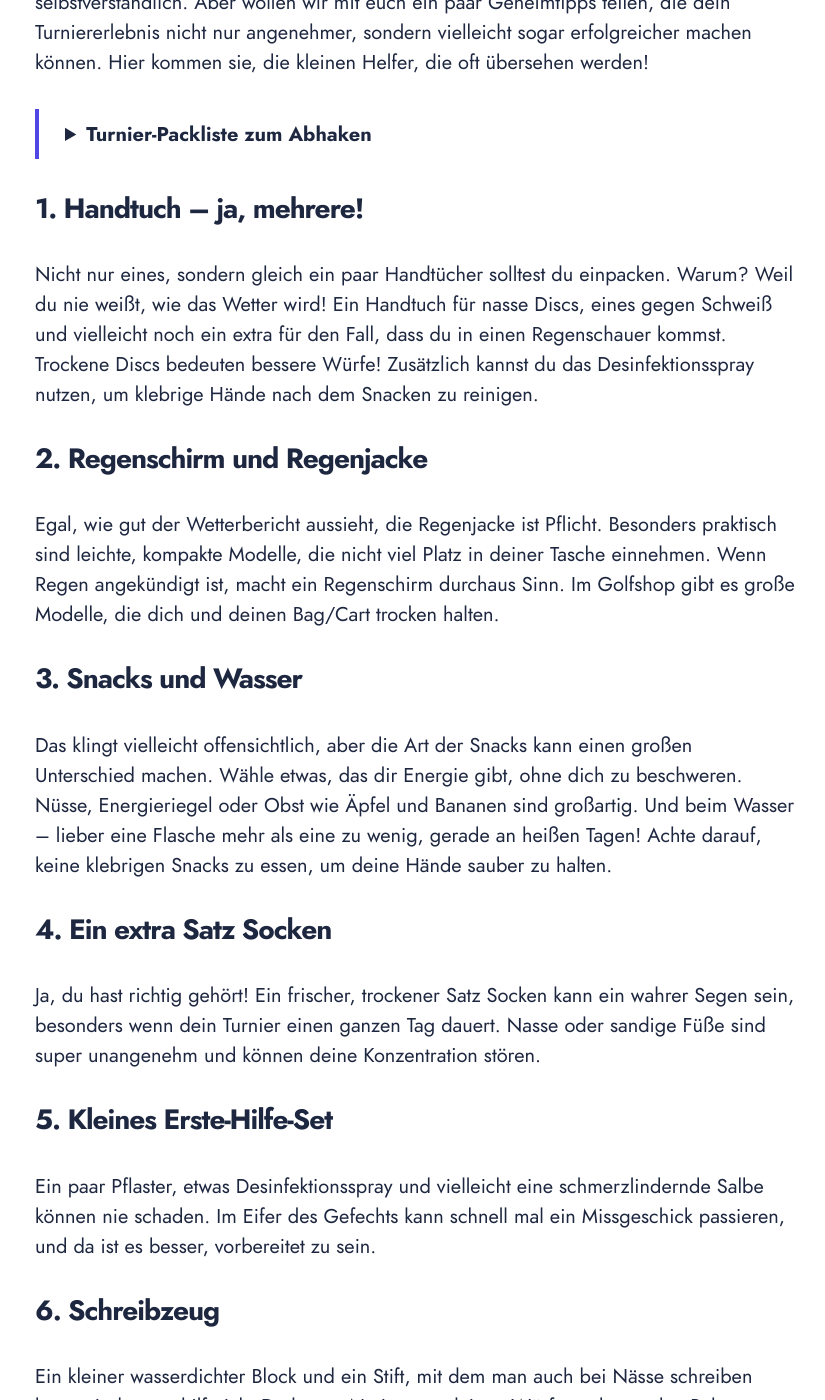
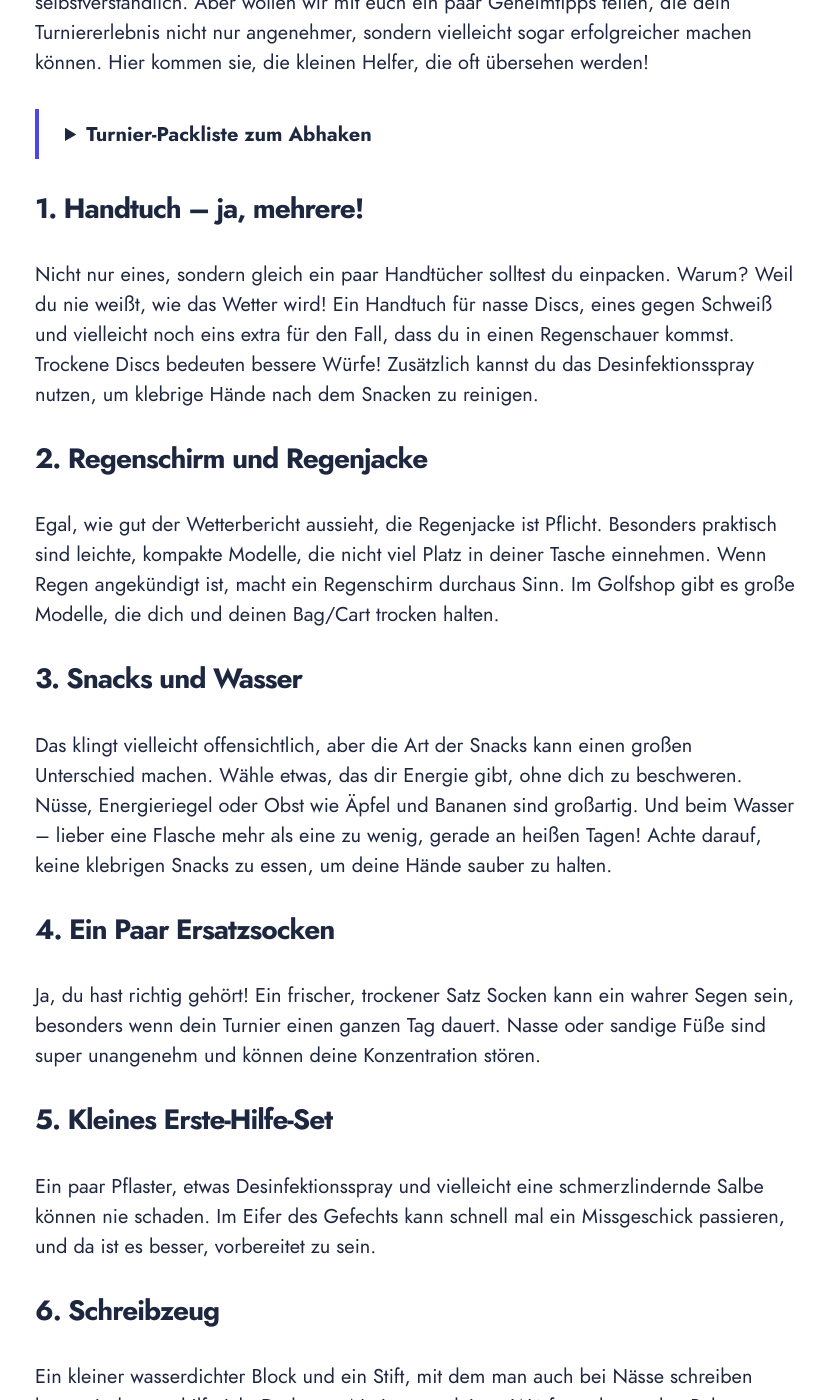
Before and after one commit to maxgreive/syndikat-web, a Jekyll site: the page built from _posts/2024-04-29-turnier-packliste.md, in a window 1280 px wide and 1400 px high, scrolled down 725 px. Shown: the whole window, without its empty margins (225-1050 px from the left). Built offline with Jekyll 4.4.1, drawn with Linux system fonts in a browser that asks for light colours; some web fonts are replaced.

Commit message:
packing list tweaks

```diff
--- a/_includes/snippets/checklist.html
+++ b/_includes/snippets/checklist.html
@@ -32,6 +32,7 @@
         const currentList = storedData ? JSON.parse(storedData) : {};
 
         for (const entry in currentList) {
+            if (!document.querySelector(`[data-value=${entry}]`)) continue;
             document.querySelector(`[data-value=${entry}]`).checked = currentList[entry];
         }
 
--- a/_posts/2024-04-29-turnier-packliste.md
+++ b/_posts/2024-04-29-turnier-packliste.md
@@ -12,7 +12,7 @@ Steht dein nächstes Turnier vor der Tür und du bist unsicher, ob du alles Nöt
 {% include snippets/checklist.html %}
 
 ## 1. Handtuch – ja, mehrere!
-Nicht nur eines, sondern gleich ein paar Handtücher solltest du einpacken. Warum? Weil du nie weißt, wie das Wetter wird! Ein Handtuch für nasse Discs, eines gegen Schweiß und vielleicht noch ein extra für den Fall, dass du in einen Regenschauer kommst. Trockene Discs bedeuten bessere Würfe! Zusätzlich kannst du das Desinfektionsspray nutzen, um klebrige Hände nach dem Snacken zu reinigen.
+Nicht nur eines, sondern gleich ein paar Handtücher solltest du einpacken. Warum? Weil du nie weißt, wie das Wetter wird! Ein Handtuch für nasse Discs, eines gegen Schweiß und vielleicht noch eins extra für den Fall, dass du in einen Regenschauer kommst. Trockene Discs bedeuten bessere Würfe! Zusätzlich kannst du das Desinfektionsspray nutzen, um klebrige Hände nach dem Snacken zu reinigen.
 
 ## 2. Regenschirm und Regenjacke
 Egal, wie gut der Wetterbericht aussieht, die Regenjacke ist Pflicht. Besonders praktisch sind leichte, kompakte Modelle, die nicht viel Platz in deiner Tasche einnehmen. Wenn Regen angekündigt ist, macht ein Regenschirm durchaus Sinn. Im Golfshop gibt es große Modelle, die dich und deinen Bag/Cart trocken halten.
@@ -20,7 +20,7 @@ Egal, wie gut der Wetterbericht aussieht, die Regenjacke ist Pflicht. Besonders
 ## 3. Snacks und Wasser
 Das klingt vielleicht offensichtlich, aber die Art der Snacks kann einen großen Unterschied machen. Wähle etwas, das dir Energie gibt, ohne dich zu beschweren. Nüsse, Energieriegel oder Obst wie Äpfel und Bananen sind großartig. Und beim Wasser – lieber eine Flasche mehr als eine zu wenig, gerade an heißen Tagen! Achte darauf, keine klebrigen Snacks zu essen, um deine Hände sauber zu halten.
 
-## 4. Ein extra Satz Socken
+## 4. Ein Paar Ersatzsocken
 Ja, du hast richtig gehört! Ein frischer, trockener Satz Socken kann ein wahrer Segen sein, besonders wenn dein Turnier einen ganzen Tag dauert. Nasse oder sandige Füße sind super unangenehm und können deine Konzentration stören.
 
 ## 5. Kleines Erste-Hilfe-Set
```
Also changed, not shown: _data/checklist.yml (+5 -3 lines), assets/svelte-bundle.js, 1 other file.
